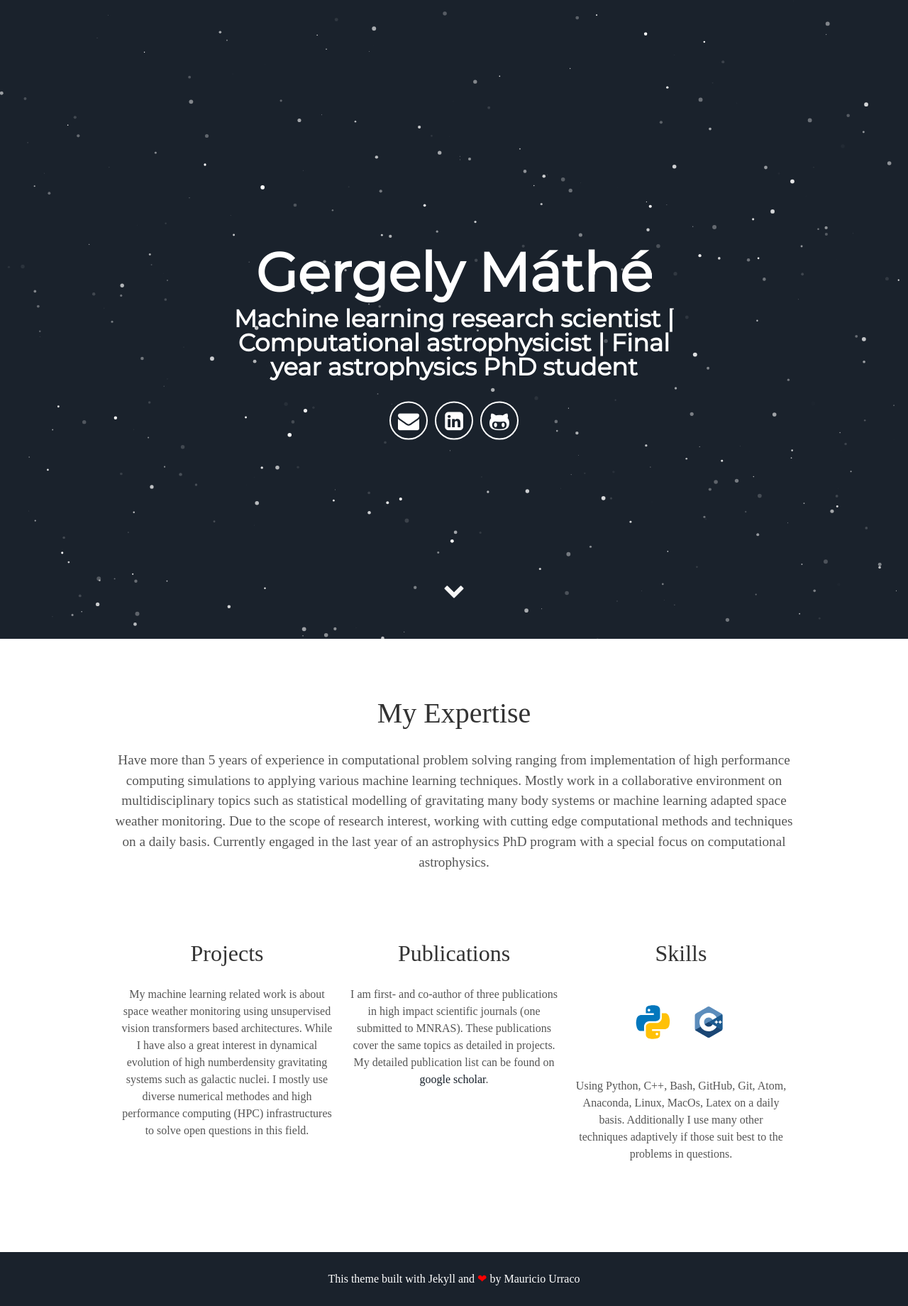
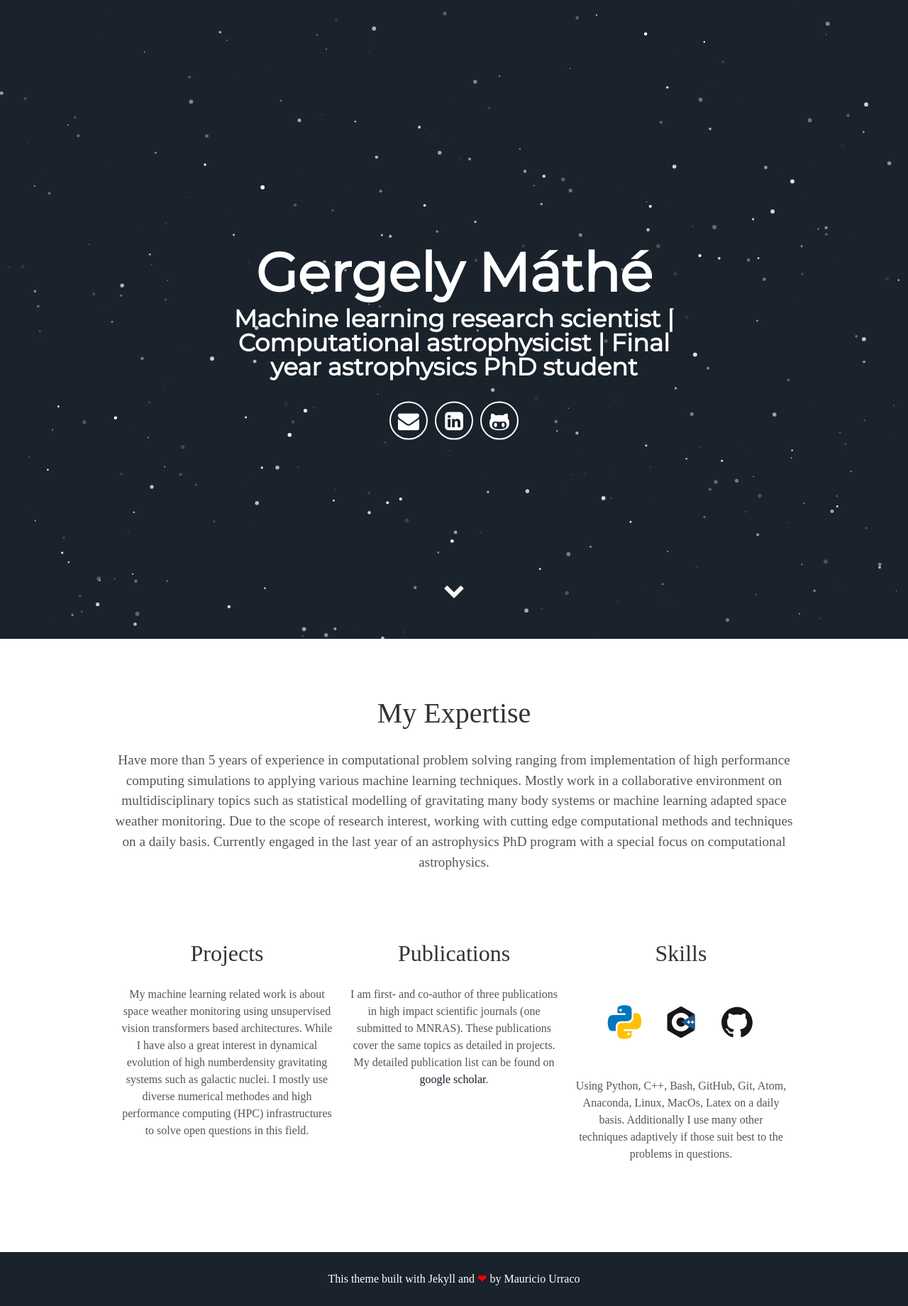
Before and after one commit to murraco/jekyll-theme-minimal-resume, a Jekyll site: the page built from index.html, in a window 1280 px wide. Shown: the whole page at 71% size. Built offline with Jekyll 4.4.1, drawn with Linux system fonts in a browser that asks for light colours; some web fonts are replaced.

Commit message:
update _includes/about.html
added a new icon

```diff
--- a/_includes/about.html
+++ b/_includes/about.html
@@ -69,6 +69,36 @@
         /path>
     </g>
     </svg>
+    <svg version="1.1" id="Layer_1" xmlns="http://www.w3.org/2000/svg" xmlns:xlink="http://www.w3.org/1999/xlink" x="0px" y="0px"
+       viewBox="0 0 500 500" style="enable-background:new 0 0 500 500;" xml:space="preserve">
+    <style type="text/css">
+      .st0{fill-rule:evenodd;clip-rule:evenodd;fill:#181616;}
+      .st1{fill:#181616;}
+    </style>
+    <g id="XMLID_24_">
+      <path id="XMLID_26_" class="st0" d="M250,72C149.2,72,67.5,153.7,67.5,254.5c0,80.6,52.3,149,124.8,173.2c9.1,1.7,12.5-4,12.5-8.8
+        c0-4.4-0.2-18.7-0.2-34c-50.8,11-61.5-21.5-61.5-21.5c-8.3-21.1-20.3-26.7-20.3-26.7c-16.6-11.3,1.2-11.1,1.2-11.1
+        c18.3,1.3,28,18.8,28,18.8c16.3,27.9,42.7,19.8,53.1,15.2c1.6-11.8,6.4-19.8,11.6-24.4c-40.5-4.6-83.2-20.3-83.2-90.2
+        c0-19.9,7.1-36.2,18.8-49c-1.9-4.6-8.1-23.2,1.8-48.3c0,0,15.3-4.9,50.2,18.7c14.6-4,30.2-6.1,45.7-6.1c15.5,0.1,31.1,2.1,45.7,6.1
+        c34.8-23.6,50.1-18.7,50.1-18.7c9.9,25.1,3.7,43.7,1.8,48.3c11.7,12.8,18.8,29.1,18.8,49c0,70.1-42.7,85.5-83.3,90
+        c6.5,5.7,12.4,16.8,12.4,33.8c0,24.4-0.2,44.1-0.2,50.1c0,4.9,3.3,10.5,12.5,8.8c72.5-24.2,124.7-92.5,124.7-173.2
+        C432.5,153.7,350.8,72,250,72z"/>
+      <path id="XMLID_30_" class="st1" d="M136.6,334c-0.4,0.9-1.8,1.2-3.1,0.6c-1.3-0.6-2.1-1.8-1.6-2.7c0.4-0.9,1.8-1.2,3.1-0.6
+        C136.3,331.9,137.1,333.1,136.6,334z"/>
+      <path id="XMLID_31_" class="st1" d="M144,342.3c-0.9,0.8-2.6,0.4-3.7-0.8c-1.2-1.3-1.4-3-0.5-3.8c0.9-0.8,2.5-0.4,3.7,0.8
+        C144.7,339.8,144.9,341.5,144,342.3z"/>
+      <path id="XMLID_32_" class="st1" d="M151.2,352.8c-1.1,0.8-2.9,0.1-4.1-1.6c-1.1-1.6-1.1-3.6,0-4.4c1.1-0.8,2.9-0.1,4.1,1.5
+        C152.4,350,152.4,352,151.2,352.8z"/>
+      <path id="XMLID_33_" class="st1" d="M161.1,362.9c-1,1.1-3.1,0.8-4.7-0.7c-1.6-1.5-2-3.6-1-4.7c1-1.1,3.2-0.8,4.7,0.7
+        C161.7,359.8,162.1,361.9,161.1,362.9z"/>
+      <path id="XMLID_34_" class="st1" d="M174.7,368.8c-0.4,1.4-2.5,2.1-4.6,1.5c-2.1-0.6-3.4-2.3-3-3.7c0.4-1.4,2.5-2.1,4.6-1.5
+        C173.7,365.7,175.1,367.4,174.7,368.8z"/>
+      <path id="XMLID_35_" class="st1" d="M189.6,369.9c0.1,1.5-1.7,2.8-3.9,2.8c-2.2,0.1-3.9-1.2-4-2.7c0-1.5,1.7-2.8,3.9-2.8
+        C187.8,367.2,189.6,368.4,189.6,369.9z"/>
+      <path id="XMLID_36_" class="st1" d="M203.5,367.6c0.3,1.5-1.2,3-3.4,3.4c-2.1,0.4-4.1-0.5-4.3-2c-0.3-1.5,1.3-3,3.4-3.4
+        C201.3,365.2,203.2,366.1,203.5,367.6z"/path>
+    </g>
+    </svg>
     <!--
     <svg viewBox="0 0 128 128">
       <path fill="#F34F29" d="M124.737 58.378l-55.116-55.114c-3.172-3.174-8.32-3.174-11.497 0l-11.444 11.446 14.518 14.518c3.375-1.139 7.243-.375 9.932 2.314 2.703 2.706 3.461 6.607 2.294 9.993l13.992 13.993c3.385-1.167 7.292-.413 9.994 2.295 3.78 3.777 3.78 9.9 0 13.679-3.78 3.78-9.901 3.78-13.683 0-2.842-2.844-3.545-7.019-2.105-10.521l-13.048-13.048-.002 34.341c.922.455 1.791 1.063 2.559 1.828 3.778 3.777 3.778 9.898 0 13.683-3.779 3.777-9.904 3.777-13.679 0-3.778-3.784-3.778-9.905 0-13.683.934-.933 2.014-1.638 3.167-2.11v-34.659c-1.153-.472-2.231-1.172-3.167-2.111-2.862-2.86-3.551-7.06-2.083-10.576l-14.313-14.313-37.792 37.79c-3.175 3.177-3.175 8.325 0 11.5l55.117 55.114c3.174 3.174 8.32 3.174 11.499 0l54.858-54.858c3.174-3.176 3.174-8.327-.001-11.501z"></path>
```
